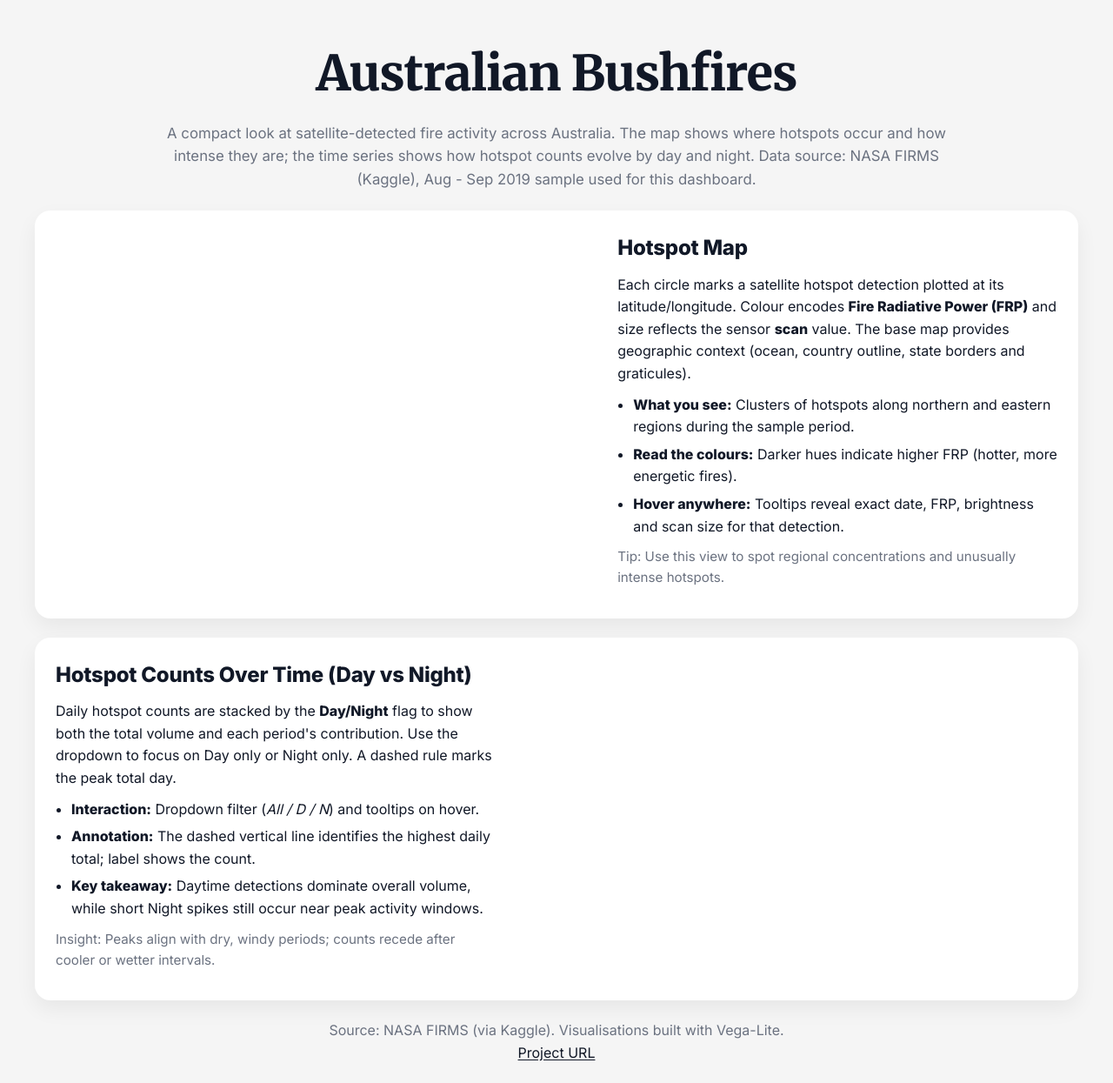
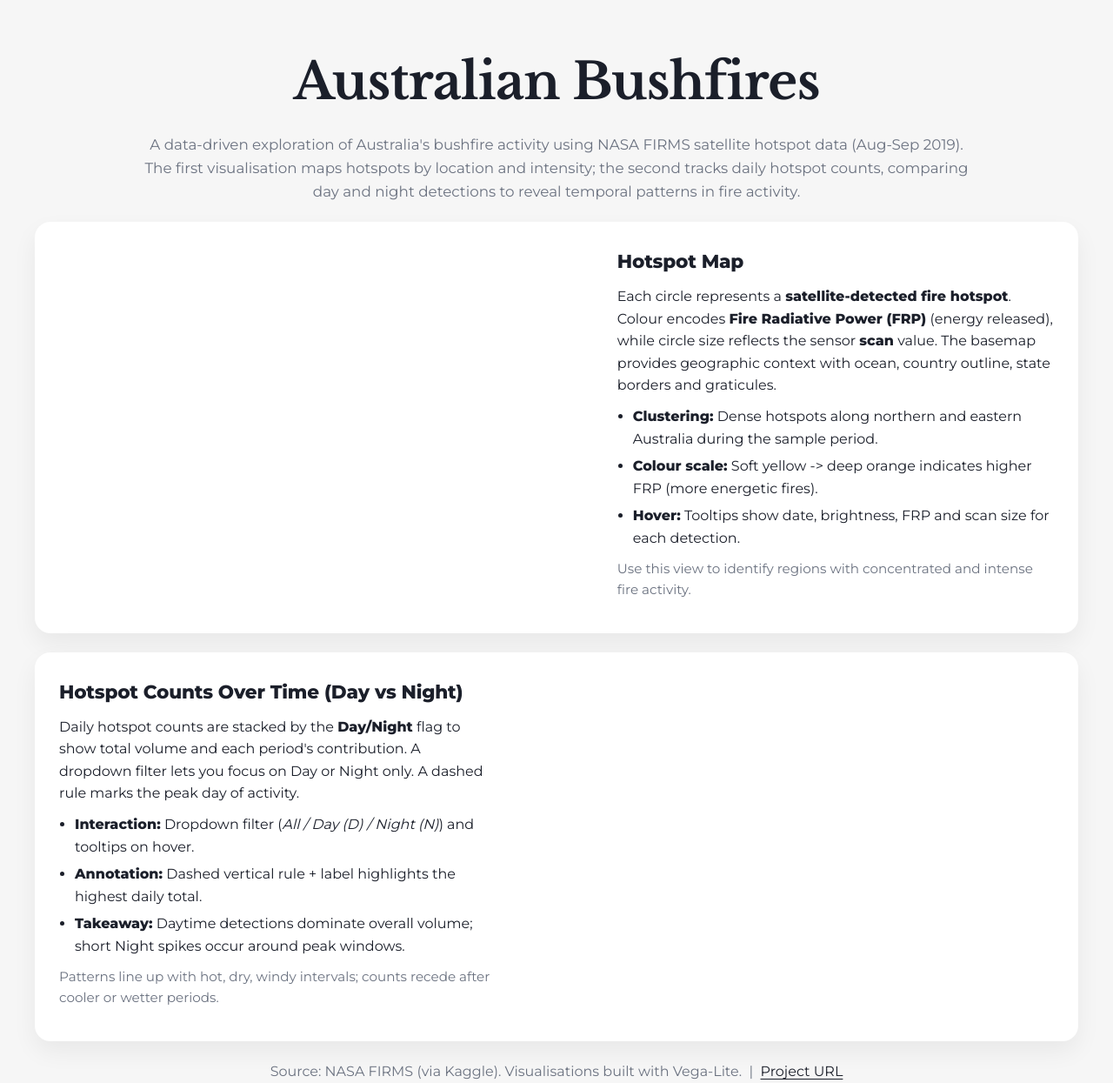
Before and after one commit to ithi0003/Assignment2, a plain HTML site: page index.html in a window 1280 px wide. Shown: the whole page at 87% size. Before the commit the page ends 1223 px from the top, so only its background shows below. Drawn offline with nearby package versions, Linux system fonts and the light colour scheme; files that its build step writes are made by us from their sources; a script that the page names is missing.

Commit message:
Edit index and style files

```diff
--- a/css/style.css
+++ b/css/style.css
@@ -1,99 +1,105 @@
 :root{
-  --bg: #f5f5f5;
-  --ink: #111827;           /* near-black text */
-  --muted: #6b7280;         /* gray-500 */
-  --accent: #0f172a;        /* slate-900 */
+  --bg: #f6f6f6;
   --card: #ffffff;
-  --shadow: 0 10px 24px rgba(0,0,0,.06);
+  --ink: #1b1f2a;
+  --muted: #6b7280;
+  --accent: #0f172a;
+  --shadow: 0 12px 28px rgba(0,0,0,.06);
   --radius: 18px;
   --gap: 28px;
 }
 
-* { box-sizing: border-box; }
-html, body { height: 100%; }
+*{ box-sizing: border-box; }
+html, body{ height: 100%; }
 body{
   margin: 0;
   background: var(--bg);
   color: var(--ink);
-  font-family: Inter, system-ui, -apple-system, Segoe UI, Roboto, Arial, sans-serif;
+  font-family: Montserrat, system-ui, -apple-system, Segoe UI, Roboto, Arial, sans-serif;
   line-height: 1.6;
 }
 
-/* Header */
+/* ---------- Hero ---------- */
 .hero{
   max-width: 1200px;
-  margin: 40px auto 22px;
-  padding: 0 20px;
+  margin: 48px auto 20px;
+  padding: 0 22px;
   text-align: center;
 }
 .hero h1{
-  margin: 0 0 10px;
-  font-family: Merriweather, Georgia, serif;
-  font-weight: 800;
-  font-size: clamp(32px, 5vw, 56px);
-  letter-spacing: -0.02em;
+  margin: 0 0 12px;
+  font-family: "Libre Baskerville", Georgia, serif;
+  font-weight: 700;
+  font-size: clamp(34px, 5vw, 58px);
+  letter-spacing: -0.015em;
 }
 .subtitle{
   margin: 0 auto;
-  max-width: 900px;
+  max-width: 960px;
   color: var(--muted);
   font-size: 1.05rem;
 }
 
-/* Rows */
+/* ---------- Rows / Cards ---------- */
 .row{
   max-width: 1200px;
   margin: 22px auto;
-  padding: 24px;
+  padding: 28px;
   display: grid;
-  grid-template-columns: 1.1fr 0.9fr;  /* chart slightly larger */
+  grid-template-columns: 1.1fr 0.9fr;   /* chart slightly larger */
   gap: var(--gap);
   align-items: center;
+}
+.row.reverse{
+  grid-template-columns: 0.9fr 1.1fr;   /* text first, chart larger on right */
+}
+.card{
   background: var(--card);
   border-radius: var(--radius);
   box-shadow: var(--shadow);
 }
-.row.reverse{
-  grid-template-columns: 0.9fr 1.1fr; /* swap width emphasis */
+
+/* ---------- Columns ---------- */
+.col{ min-width: 0; }
+.chart .viz{
+  width: 100%;
+  min-height: 380px; /* ensure the container reserves space */
 }
-.card{ background: var(--card); }
-.col{ min-width: 0; }
-.col-chart .viz{ width: 100%; min-height: 360px; }
-.col-text h2{
+.text h2{
   margin: 0 0 10px;
   font-weight: 800;
   letter-spacing: -0.01em;
+  font-size: 1.35rem;
 }
-.col-text p{ margin: 0 0 10px; }
-.bullets{
+.text p{ margin: 0 0 10px; }
+.text ul{
   margin: 10px 0;
   padding-left: 18px;
 }
-.bullets li{ margin: 6px 0; }
+.text li{ margin: 6px 0; }
 .note{
-  margin-top: 8px;
+  margin-top: 6px;
   color: var(--muted);
   font-size: 0.95rem;
 }
 
-/* Footer */
+/* ---------- Footer ---------- */
 .footer{
   max-width: 1200px;
-  margin: 16px auto 40px;
-  padding: 0 20px;
+  margin: 18px auto 46px;
+  padding: 0 22px;
   color: var(--muted);
   text-align: center;
 }
 .footer a{
   color: var(--ink);
-  text-underline-offset: 2px;
+  text-underline-offset: 3px;
 }
 
-/* Responsive */
-@media (max-width: 980px){
+/* ---------- Responsive ---------- */
+@media (max-width: 1020px){
   .row, .row.reverse{
-    grid-template-columns: 1fr;
+    grid-template-columns: 1fr; /* stack on small screens */
   }
-  .col-chart .viz{ min-height: 320px; }
-  .subtitle{ font-size: 1rem; }
+  .chart .viz{ min-height: 340px; }
 }
--- a/index.html
+++ b/index.html
@@ -5,8 +5,7 @@
     <title>Australian Bushfires</title>
 
     <!-- Fonts -->
-    <link rel="preconnect" href="https://fonts.gstatic.com" crossorigin>
-    <link href="https://fonts.googleapis.com/css2?family=Inter:wght@400;600;800&family=Merriweather:wght@800&display=swap" rel="stylesheet">
+    <link href="https://fonts.googleapis.com/css2?family=Montserrat:wght@400;600;800&family=Libre+Baskerville:wght@700&display=swap" rel="stylesheet">
 
     <!-- Styles -->
     <link rel="stylesheet" href="style.css" />
@@ -16,76 +15,80 @@
     <script src="https://cdn.jsdelivr.net/npm/vega-lite@5"></script>
     <script src="https://cdn.jsdelivr.net/npm/vega-embed@6"></script>
   </head>
+
   <body>
     <header class="hero">
       <h1>Australian Bushfires</h1>
       <p class="subtitle">
-        A compact look at satellite-detected fire activity across Australia. The map shows where hotspots occur
-        and how intense they are; the time series shows how hotspot counts evolve by day and night.
-        Data source: NASA FIRMS (Kaggle), Aug - Sep 2019 sample used for this dashboard.
+        A data-driven exploration of Australia's bushfire activity using NASA FIRMS satellite hotspot data (Aug-Sep 2019).
+        The first visualisation maps hotspots by location and intensity; the second tracks daily hotspot counts, comparing
+        day and night detections to reveal temporal patterns in fire activity.
       </p>
     </header>
 
-    <!-- Row 1: Map left, text right -->
+    <!-- Row 1: Map (left) + Text (right) -->
     <section class="row card">
-      <div class="col col-chart">
+      <div class="col chart">
         <div id="vis-map" class="viz"></div>
       </div>
-      <div class="col col-text">
+      <div class="col text">
         <h2>Hotspot Map</h2>
         <p>
-          Each circle marks a satellite hotspot detection plotted at its latitude/longitude. Colour encodes
-          <strong>Fire Radiative Power (FRP)</strong> and size reflects the sensor <strong>scan</strong> value.
-          The base map provides geographic context (ocean, country outline, state borders and graticules).
+          Each circle represents a <strong>satellite-detected fire hotspot</strong>. Colour encodes <strong>Fire Radiative Power (FRP)</strong>
+          (energy released), while circle size reflects the sensor <strong>scan</strong> value. The basemap provides geographic context
+          with ocean, country outline, state borders and graticules.
         </p>
-        <ul class="bullets">
-          <li><strong>What you see:</strong> Clusters of hotspots along northern and eastern regions during the sample period.</li>
-          <li><strong>Read the colours:</strong> Darker hues indicate higher FRP (hotter, more energetic fires).</li>
-          <li><strong>Hover anywhere:</strong> Tooltips reveal exact date, FRP, brightness and scan size for that detection.</li>
+        <ul>
+          <li><b>Clustering:</b> Dense hotspots along northern and eastern Australia during the sample period.</li>
+          <li><b>Colour scale:</b> Soft yellow -> deep orange indicates higher FRP (more energetic fires).</li>
+          <li><b>Hover:</b> Tooltips show date, brightness, FRP and scan size for each detection.</li>
         </ul>
-        <p class="note">Tip: Use this view to spot regional concentrations and unusually intense hotspots.</p>
+        <p class="note">Use this view to identify regions with concentrated and intense fire activity.</p>
       </div>
     </section>
 
-    <!-- Row 2: Text left, stacked area right -->
+    <!-- Row 2: Text (left) + Stacked Area (right) -->
     <section class="row card reverse">
-      <div class="col col-text">
+      <div class="col text">
         <h2>Hotspot Counts Over Time (Day vs Night)</h2>
         <p>
-          Daily hotspot counts are stacked by the <strong>Day/Night</strong> flag to show both
-          the total volume and each period's contribution. Use the dropdown to focus on
-          Day only or Night only. A dashed rule marks the peak total day.
+          Daily hotspot counts are stacked by the <strong>Day/Night</strong> flag to show total volume and each period's contribution.
+          A dropdown filter lets you focus on Day or Night only. A dashed rule marks the peak day of activity.
         </p>
-        <ul class="bullets">
-          <li><strong>Interaction:</strong> Dropdown filter (<em>All / D / N</em>) and tooltips on hover.</li>
-          <li><strong>Annotation:</strong> The dashed vertical line identifies the highest daily total; label shows the count.</li>
-          <li><strong>Key takeaway:</strong> Daytime detections dominate overall volume, while short Night spikes still occur near peak activity windows.</li>
+        <ul>
+          <li><b>Interaction:</b> Dropdown filter (<em>All / Day (D) / Night (N)</em>) and tooltips on hover.</li>
+          <li><b>Annotation:</b> Dashed vertical rule + label highlights the highest daily total.</li>
+          <li><b>Takeaway:</b> Daytime detections dominate overall volume; short Night spikes occur around peak windows.</li>
         </ul>
-        <p class="note">Insight: Peaks align with dry, windy periods; counts recede after cooler or wetter intervals.</p>
+        <p class="note">Patterns line up with hot, dry, windy intervals; counts recede after cooler or wetter periods.</p>
       </div>
-      <div class="col col-chart">
+      <div class="col chart">
         <div id="vis-line" class="viz"></div>
       </div>
     </section>
 
     <footer class="footer">
-      <div>
-        <span>Source:</span> NASA FIRMS (via Kaggle). Visualisations built with Vega-Lite.
-        <br/>
+      <p>
+        Source: NASA FIRMS (via Kaggle). Visualisations built with Vega-Lite.
+        &nbsp;|&nbsp;
         <a href="https://ithi0003.github.io/3179/" target="_blank" rel="noopener">Project URL</a>
-      </div>
+      </p>
     </footer>
 
     <script>
       // Map
-      vegaEmbed('#vis-map', 'https://raw.githubusercontent.com/ithi0003/Assignment2/main/charts/map.json', {
-        actions: false
-      }).catch(console.error);
+      vegaEmbed(
+        '#vis-map',
+        'https://raw.githubusercontent.com/ithi0003/Assignment2/main/charts/map.json',
+        { actions: false }
+      ).catch(console.error);
 
       // Stacked Area (Day vs Night)
-      vegaEmbed('#vis-line', 'https://raw.githubusercontent.com/ithi0003/Assignment2/main/charts/line_chart.json', {
-        actions: false
-      }).catch(console.error);
+      vegaEmbed(
+        '#vis-line',
+        'https://raw.githubusercontent.com/ithi0003/Assignment2/main/charts/line_chart.json',
+        { actions: false }
+      ).catch(console.error);
     </script>
   </body>
 </html>
```
